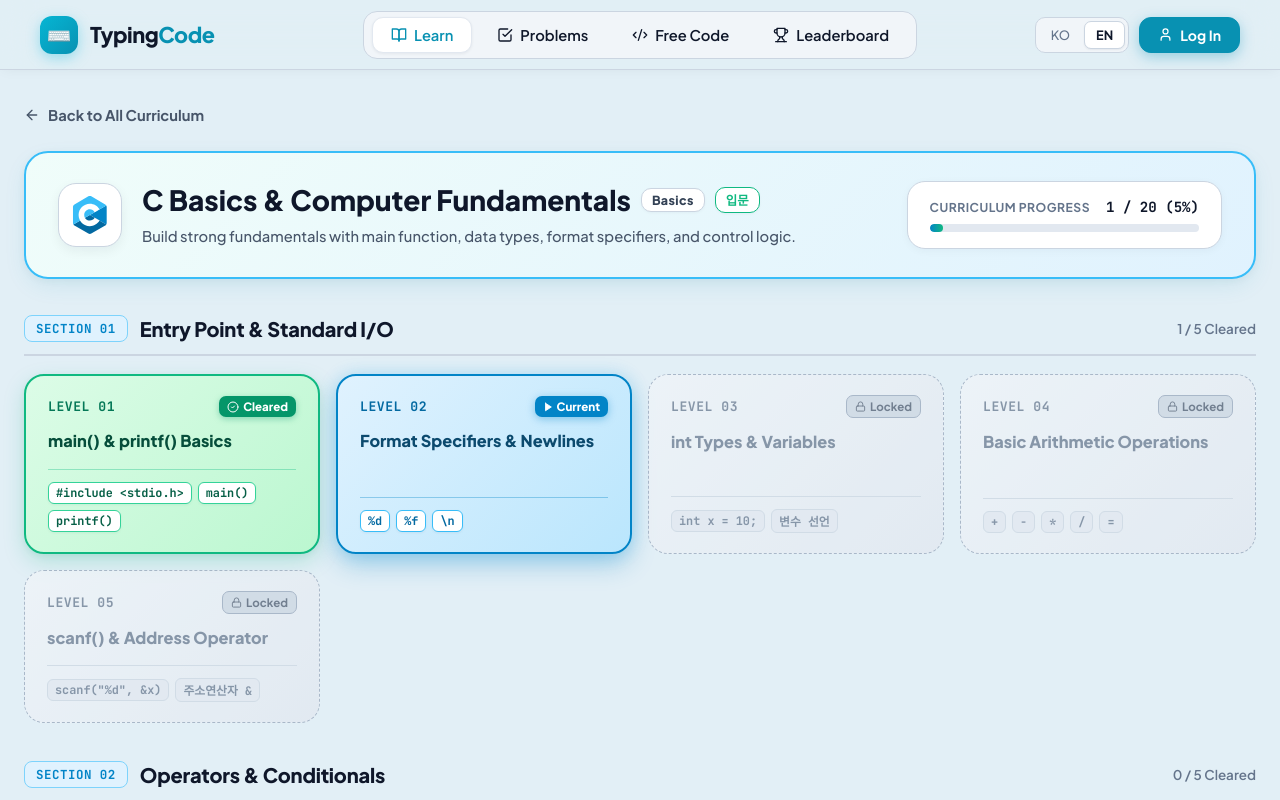
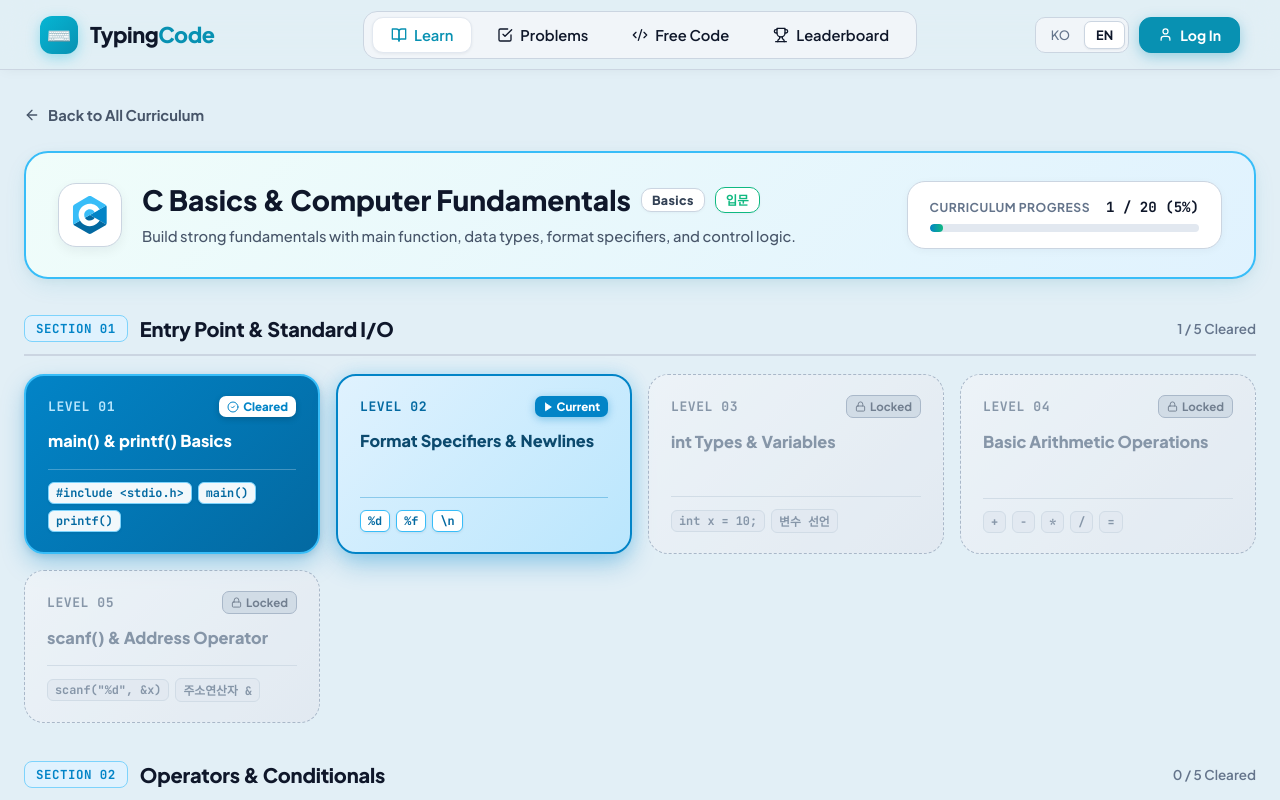
Before and after one commit to iurazilland/TypingCodeV2, a Next.js app: page /practice/c in a window 1280 px wide. Shown: the top 800 px of the page. Built offline with nearby package versions, Linux system fonts and the light colour scheme.

Commit message:
style(practice): unify level cards to cyan/blue theme with deep blue for cleared and sky cyan for in-progress

```diff
--- a/src/app/practice/[language]/page.tsx
+++ b/src/app/practice/[language]/page.tsx
@@ -380,21 +380,21 @@ export default function StageSelectPage({ params }: StageSelectPageProps) {
                         opacity: isLocked ? 0.72 : 1,
                         background: isHovered && !isLocked
                           ? (isCleared
-                              ? 'linear-gradient(135deg, #bbf7d0 0%, #86efac 100%)'
+                              ? 'linear-gradient(135deg, #0369a1 0%, #075985 100%)'
                               : isCurrent
                               ? 'linear-gradient(135deg, #bae6fd 0%, #7dd3fc 100%)'
                               : 'linear-gradient(135deg, #f0f9ff 0%, #e0f2fe 100%)')
                           : isCleared
-                          ? 'linear-gradient(135deg, #dcfce7 0%, #bbf7d0 100%)'
+                          ? 'linear-gradient(135deg, #0284c7 0%, #0369a1 100%)'
                           : isCurrent
                           ? 'linear-gradient(135deg, #e0f2fe 0%, #bae6fd 100%)'
                           : isLocked
                           ? 'linear-gradient(135deg, #f1f5f9 0%, #e2e8f0 100%)'
                           : '#ffffff',
                         border: isHovered && !isLocked
-                          ? (isCleared ? '2px solid #059669' : '2.5px solid #0284c7')
+                          ? (isCleared ? '2.5px solid #7dd3fc' : '2.5px solid #0284c7')
                           : isCleared
-                          ? '2px solid #10b981'
+                          ? '2px solid #38bdf8'
                           : isCurrent
                           ? '2.5px solid #0284c7'
                           : isLocked
@@ -402,12 +402,12 @@ export default function StageSelectPage({ params }: StageSelectPageProps) {
                           : '2px solid #38bdf8',
                         boxShadow: isHovered && !isLocked
                           ? (isCleared
-                              ? '0 12px 28px -4px rgba(16, 185, 129, 0.35), 0 4px 10px rgba(6, 78, 59, 0.1)'
+                              ? '0 14px 30px -4px rgba(2, 132, 199, 0.45), 0 4px 12px rgba(12, 74, 110, 0.2)'
                               : '0 14px 30px -4px rgba(2, 132, 199, 0.4), 0 4px 12px rgba(12, 74, 110, 0.12)')
                           : isCurrent
                           ? '0 12px 26px -2px rgba(2, 132, 199, 0.32), 0 0 16px rgba(56, 189, 248, 0.25)'
                           : isCleared
-                          ? '0 8px 22px -2px rgba(16, 185, 129, 0.25), 0 2px 6px rgba(6, 78, 59, 0.06)'
+                          ? '0 10px 24px -2px rgba(2, 132, 199, 0.35), 0 2px 6px rgba(12, 74, 110, 0.15)'
                           : isLocked
                           ? 'none'
                           : '0 4px 16px -2px rgba(56, 189, 248, 0.15), 0 2px 6px rgba(15, 23, 42, 0.04)',
@@ -424,7 +424,7 @@ export default function StageSelectPage({ params }: StageSelectPageProps) {
                               fontFamily: 'var(--font-mono)',
                               fontSize: '0.82rem',
                               fontWeight: 800,
-                              color: isLocked ? '#64748b' : isCleared ? '#047857' : '#0369a1',
+                              color: isLocked ? '#64748b' : isCleared ? '#bae6fd' : '#0369a1',
                               letterSpacing: '0.04em',
                             }}
                           >
@@ -437,15 +437,15 @@ export default function StageSelectPage({ params }: StageSelectPageProps) {
                               style={{
                                 padding: '3px 8px',
                                 borderRadius: '7px',
-                                background: '#059669',
-                                color: '#ffffff',
+                                background: '#ffffff',
+                                color: '#0284c7',
                                 border: 'none',
                                 fontSize: '0.72rem',
                                 fontWeight: 800,
                                 display: 'inline-flex',
                                 alignItems: 'center',
                                 gap: '4px',
-                                boxShadow: '0 2px 6px rgba(5, 150, 105, 0.35)',
+                                boxShadow: '0 2px 6px rgba(0, 0, 0, 0.18)',
                               }}
                             >
                               <CheckCircle2 size={12} />
@@ -496,7 +496,7 @@ export default function StageSelectPage({ params }: StageSelectPageProps) {
                           style={{
                             fontSize: '1.02rem',
                             fontWeight: 800,
-                            color: isLocked ? '#64748b' : isCleared ? '#064e3b' : isCurrent ? '#0c4a6e' : '#0f172a',
+                            color: isLocked ? '#64748b' : isCleared ? '#ffffff' : isCurrent ? '#0c4a6e' : '#0f172a',
                             lineHeight: 1.45,
                             margin: 0,
                             wordBreak: 'keep-all',
@@ -516,7 +516,7 @@ export default function StageSelectPage({ params }: StageSelectPageProps) {
                             gap: '6px',
                             flexWrap: 'wrap',
                             borderTop: isCleared
-                              ? '1px solid rgba(16, 185, 129, 0.35)'
+                              ? '1px solid rgba(255, 255, 255, 0.25)'
                               : isCurrent
                               ? '1px solid rgba(2, 132, 199, 0.35)'
                               : '1px solid #cbd5e1',
@@ -530,19 +530,19 @@ export default function StageSelectPage({ params }: StageSelectPageProps) {
                                 fontFamily: 'var(--font-mono)',
                                 fontSize: '0.74rem',
                                 fontWeight: 700,
-                                color: isLocked ? '#64748b' : isCleared ? '#065f46' : isCurrent ? '#0369a1' : '#334155',
-                                background: isLocked ? '#e2e8f0' : '#ffffff',
+                                color: isLocked ? '#64748b' : isCleared ? '#0369a1' : isCurrent ? '#0369a1' : '#334155',
+                                background: isLocked ? '#e2e8f0' : isCleared ? 'rgba(255, 255, 255, 0.95)' : '#ffffff',
                                 border: isLocked
                                   ? '1px solid #cbd5e1'
                                   : isCleared
-                                  ? '1.5px solid #34d399'
+                                  ? '1.5px solid #7dd3fc'
                                   : isCurrent
                                   ? '1.5px solid #38bdf8'
                                   : '1px solid #cbd5e1',
                                 padding: '2px 7px',
                                 borderRadius: '6px',
                                 whiteSpace: 'nowrap',
-                                boxShadow: isLocked ? 'none' : '0 1px 3px rgba(15, 23, 42, 0.05)',
+                                boxShadow: isLocked ? 'none' : '0 1px 3px rgba(15, 23, 42, 0.08)',
                                 transition: 'color 0.15s ease',
                               }}
                             >
```
